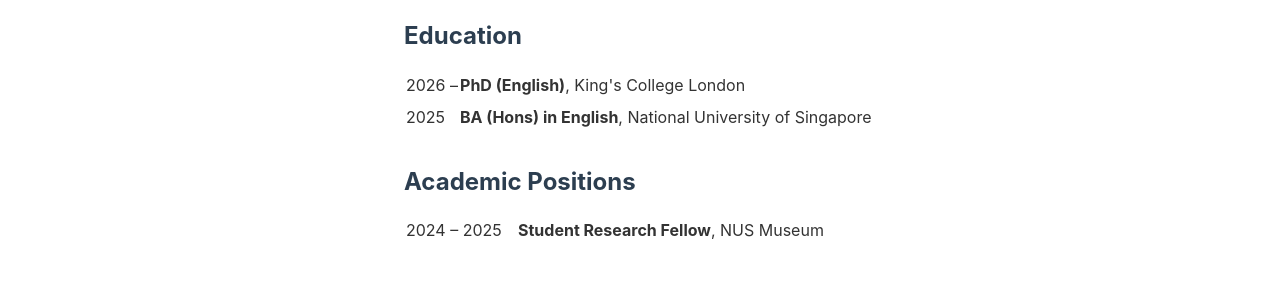
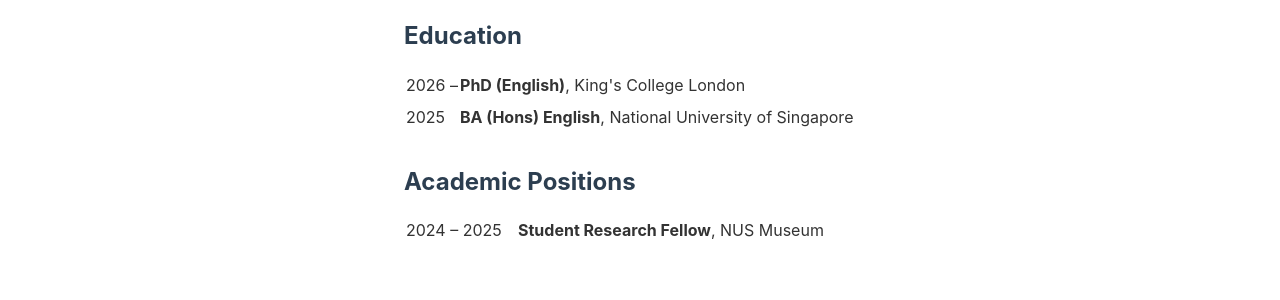
Before and after one commit to r-boey/r-boey.github.io, a Jekyll site: the page built from index.md, in a window 1280 px wide. Shown: the part 518-818 px from the top of the page. Built offline with Jekyll 4.4.1, drawn with Linux system fonts in a browser that asks for light colours.

```diff
--- a/index.md
+++ b/index.md
@@ -101,7 +101,7 @@ title:
         <tr>
           <td valign="top" style="padding-top: 5px;">2025</td>
           <td valign="top" style="padding-top: 5px;">
-            <strong> BA (Hons) in English</strong>, National University of Singapore
+            <strong> BA (Hons) English</strong>, National University of Singapore
           </td>
         </tr>
       </table>
```
